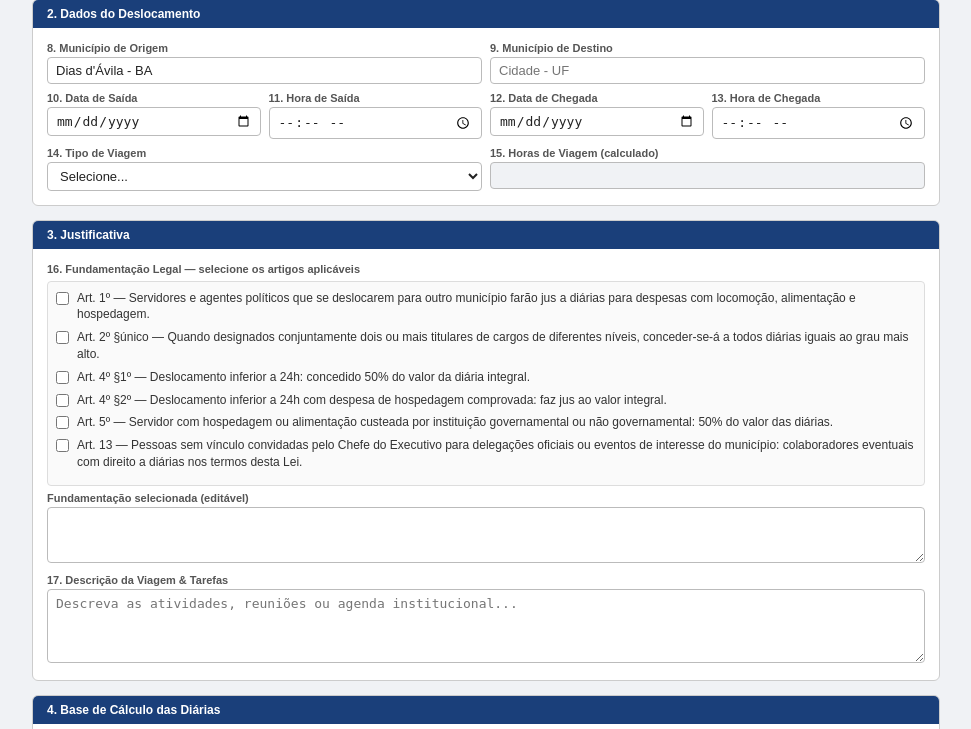
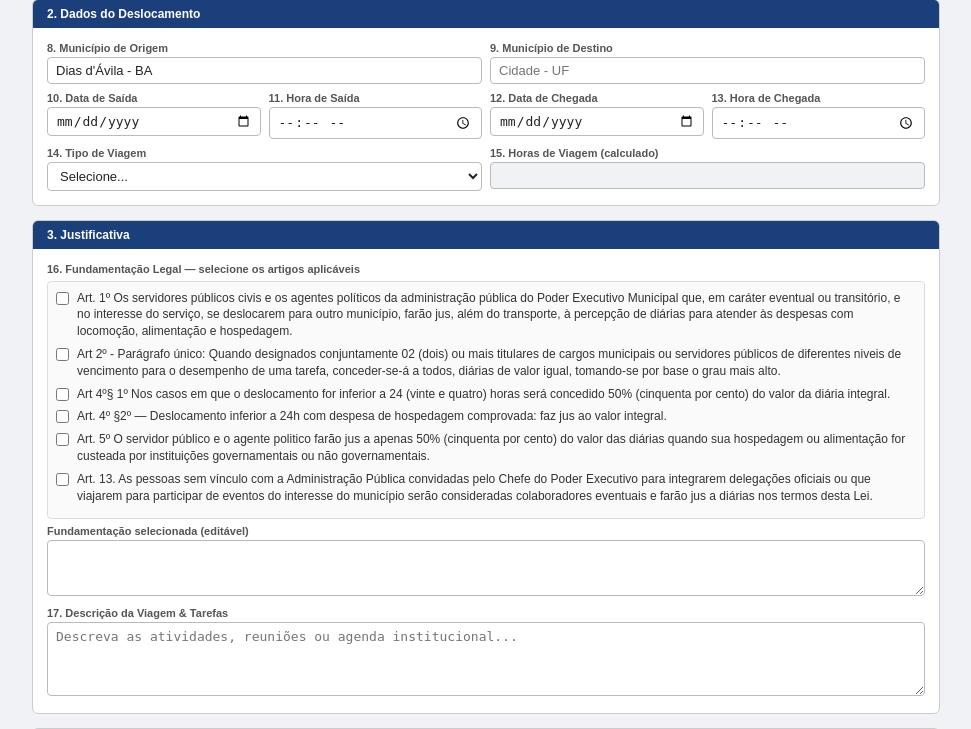
Before and after one commit to TiagoMascarenhas/PRD-DD, a Flask app: page /formulario/novo in a window 1280 px wide. Shown: the part 464-1193 px from the top of the page, without its empty margins (154-1125 px from the left). Run offline with Flask 3, Linux system fonts and the light colour scheme; a user stored in the database is signed in; data that the repository does not hold is empty.

Commit message:
Update legal articles in formulario.html

```diff
--- a/templates/formulario.html
+++ b/templates/formulario.html
@@ -136,12 +136,12 @@
       <label style="font-size:11px;font-weight:bold;color:#555;display:block;margin-bottom:6px">16. Fundamentação Legal — selecione os artigos aplicáveis</label>
 
       {% set artigos = [
-        ('art1',  'Art. 1º — Servidores e agentes políticos que se deslocarem para outro município farão jus a diárias para despesas com locomoção, alimentação e hospedagem.'),
-        ('art2p', 'Art. 2º §único — Quando designados conjuntamente dois ou mais titulares de cargos de diferentes níveis, conceder-se-á a todos diárias iguais ao grau mais alto.'),
-        ('art4p1','Art. 4º §1º — Deslocamento inferior a 24h: concedido 50% do valor da diária integral.'),
+        ('art1',  'Art. 1º Os servidores públicos civis e os agentes políticos da administração pública do Poder Executivo Municipal que, em caráter eventual ou transitório, e no interesse do serviço, se deslocarem para outro município, farão jus, além do transporte, à percepção de diárias para atender às despesas com locomoção, alimentação e hospedagem.'),
+        ('art2p', 'Art 2º - Parágrafo único: Quando designados conjuntamente 02 (dois) ou mais titulares de cargos municipais ou servidores públicos de diferentes niveis de vencimento para o desempenho de uma tarefa, conceder-se-á a todos, diárias de valor igual, tomando-se por base o grau mais alto.'),
+        ('art4p1','Art 4º§ 1º Nos casos em que o deslocamento for inferior a 24 (vinte e quatro) horas será concedido 50% (cinquenta por cento) do valor da diária integral.'),
         ('art4p2','Art. 4º §2º — Deslocamento inferior a 24h com despesa de hospedagem comprovada: faz jus ao valor integral.'),
-        ('art5',  'Art. 5º — Servidor com hospedagem ou alimentação custeada por instituição governamental ou não governamental: 50% do valor das diárias.'),
-        ('art13', 'Art. 13 — Pessoas sem vínculo convidadas pelo Chefe do Executivo para delegações oficiais ou eventos de interesse do município: colaboradores eventuais com direito a diárias nos termos desta Lei.'),
+        ('art5',  'Art. 5º O servidor público e o agente politico farão jus a apenas 50% (cinquenta por cento) do valor das diárias quando sua hospedagem ou alimentação for custeada por instituições governamentais ou não governamentais.'),
+        ('art13', 'Art. 13. As pessoas sem vínculo com a Administração Pública convidadas pelo Chefe do Poder Executivo para integrarem delegações oficiais ou que viajarem para participar de eventos do interesse do município serão consideradas colaboradores eventuais e farão jus a diárias nos termos desta Lei.'),
       ] %}
 
       <div id="artigos-checks" style="border:1px solid #ddd;border-radius:4px;padding:8px;background:#fafafa;margin-bottom:6px">
```
